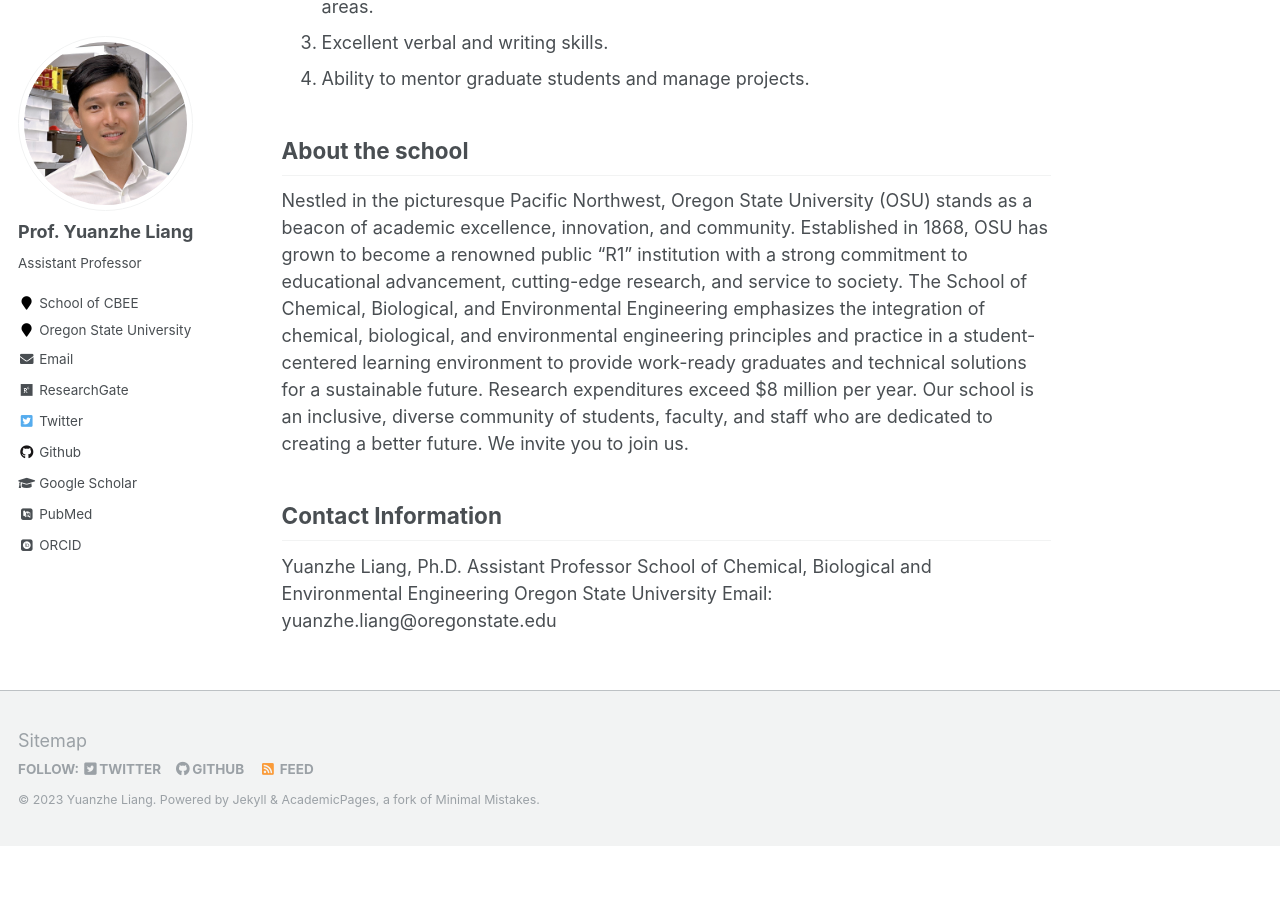
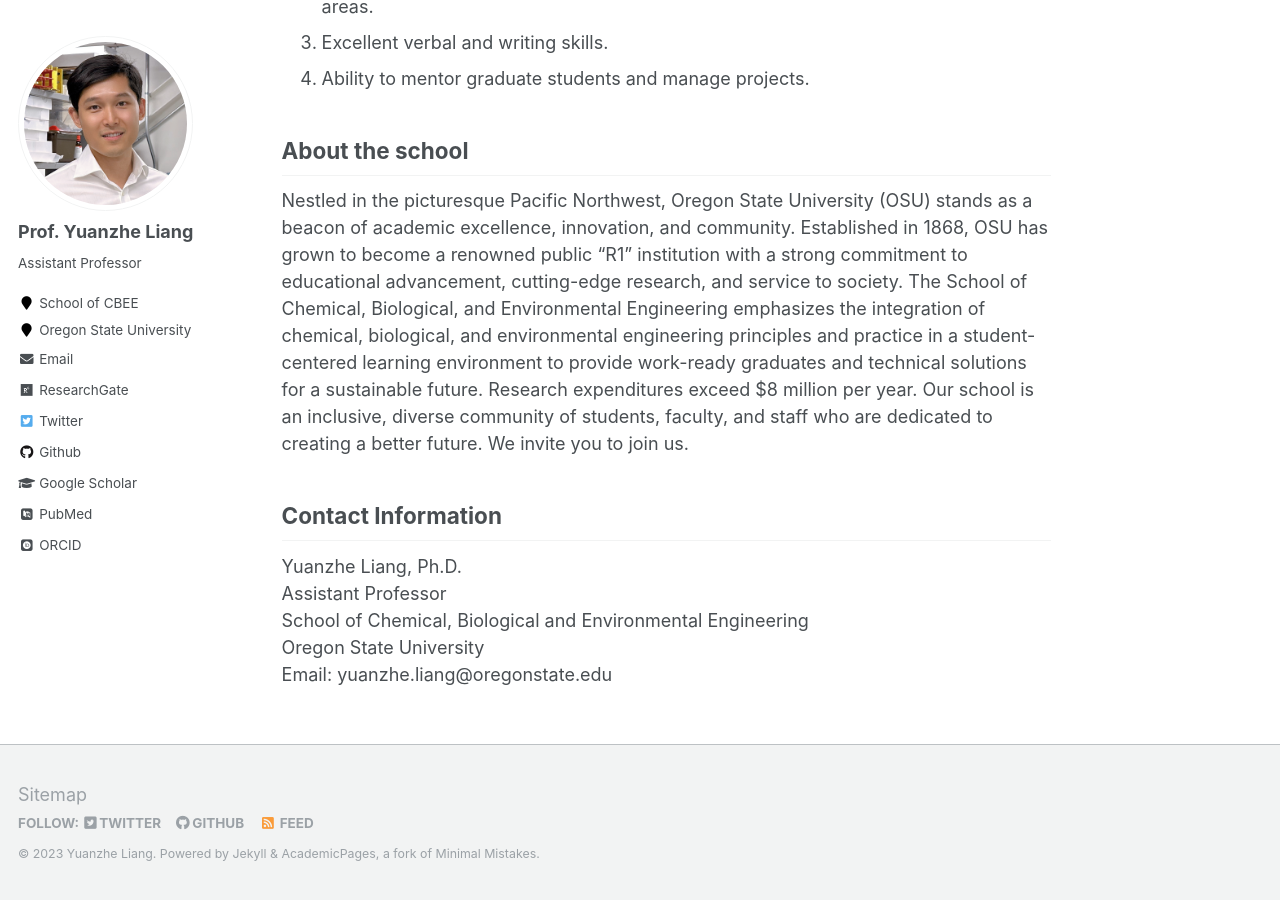
Before and after one commit to yuanzheliang/yuanzheliang.github.io, a Jekyll site: the page built from _pages/markdown.md, in a window 1280 px wide and 900 px high, scrolled down 1826 px. Built offline with Jekyll 4.4.1, drawn with Linux system fonts in a browser that asks for light colours; some web fonts are replaced; before the commit the page ends 2672 px from its top, so only the background shows below that.

```diff
--- a/_pages/markdown.md
+++ b/_pages/markdown.md
@@ -40,8 +40,8 @@ The review process will begin immediately and continue until the positions are f
 Nestled in the picturesque Pacific Northwest, Oregon State University (OSU) stands as a beacon of academic excellence, innovation, and community. Established in 1868, OSU has grown to become a renowned public “R1” institution with a strong commitment to educational advancement, cutting-edge research, and service to society. The School of Chemical, Biological, and Environmental Engineering emphasizes the integration of chemical, biological, and environmental engineering principles and practice in a student-centered learning environment to provide work-ready graduates and technical solutions for a sustainable future. Research expenditures exceed $8 million per year. Our school is an inclusive, diverse community of students, faculty, and staff who are dedicated to creating a better future. We invite you to join us.
 
 ## Contact Information
-Yuanzhe Liang, Ph.D.
-Assistant Professor
-School of Chemical, Biological and Environmental Engineering
-Oregon State University
-Email: yuanzhe.liang@oregonstate.edu
+Yuanzhe Liang, Ph.D.<br>
+Assistant Professor<br>
+School of Chemical, Biological and Environmental Engineering<br>
+Oregon State University<br>
+Email: yuanzhe.liang@oregonstate.edu<br>
```
